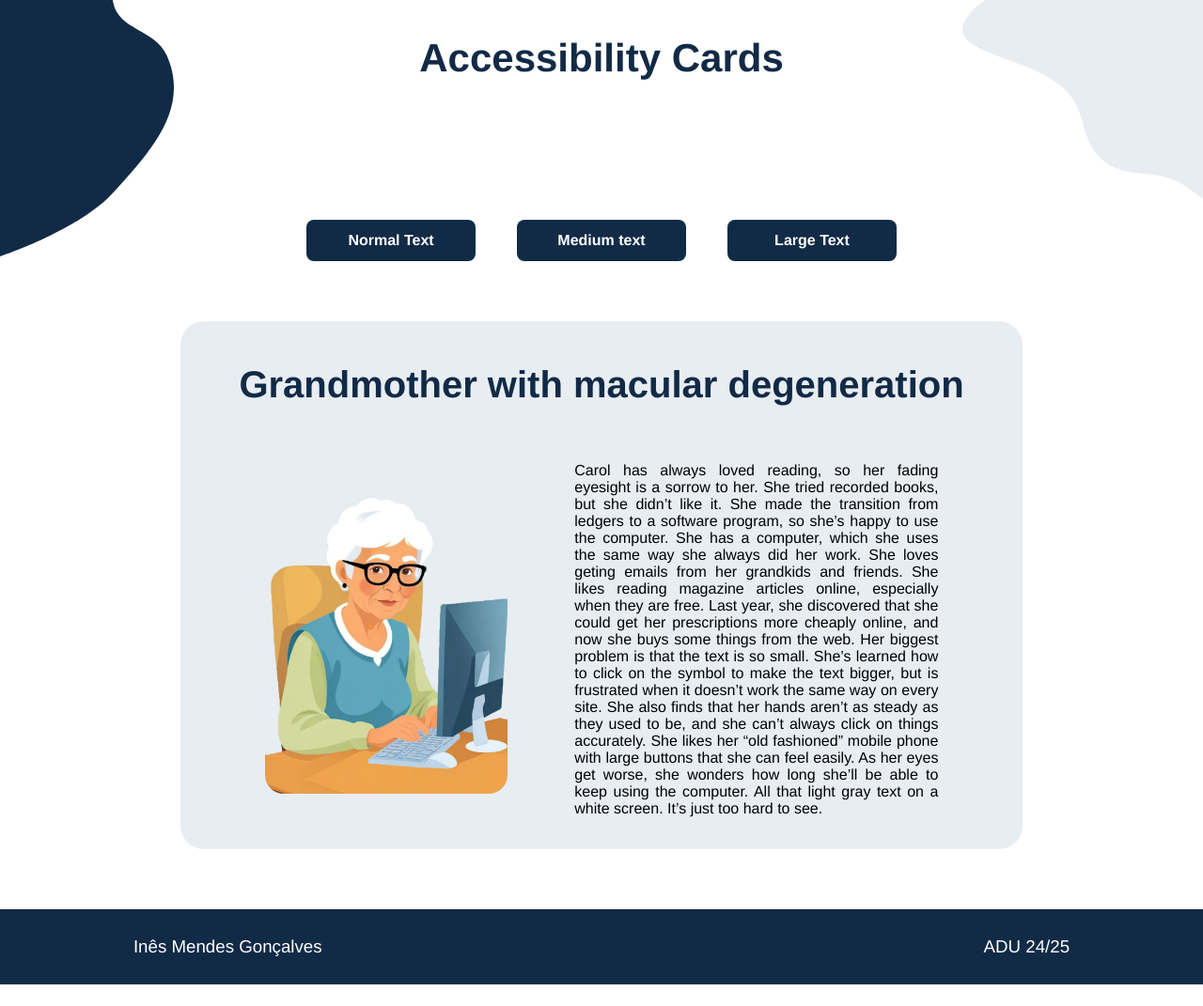
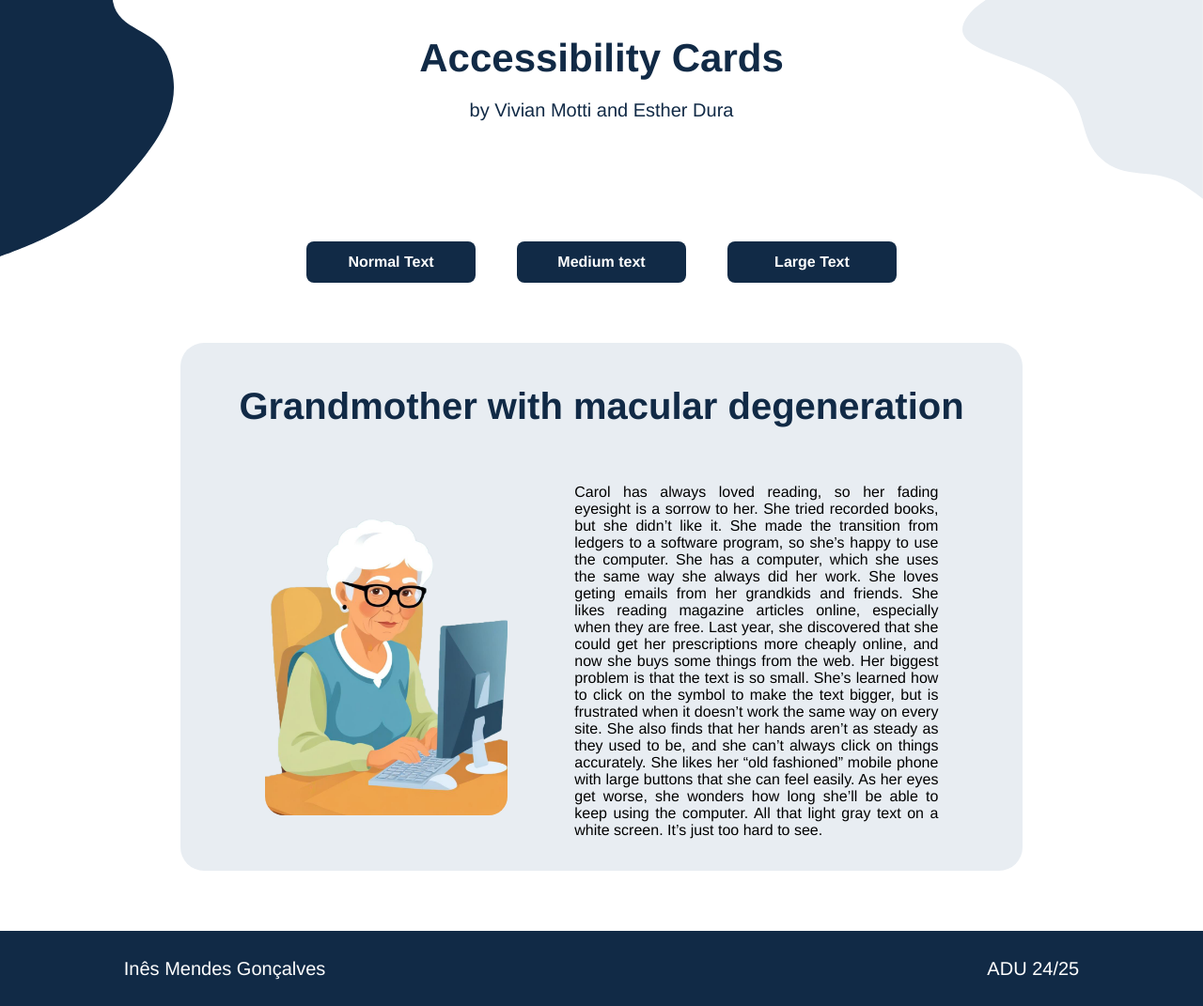
Before and after one commit to inesmg0/AcessibilidadeIA1.io, a plain HTML site: page index.html in a window 1280 px wide. Shown: the part 45-1116 px from the top of the page at 94% size. Before the commit the page ends 1093 px from the top, so only its background shows below. Drawn offline with Linux system fonts and the light colour scheme.

Commit message:
ok agora vai

```diff
--- a/index.html
+++ b/index.html
@@ -11,14 +11,17 @@
     <div class="main-cont">
         <img src="Vector 2.svg" class="vetor1" alt="elementos decorativo 1">
         <img src="Vector 3.svg" class="vetor2" alt="elementos decorativo 2">
-        <a href="#conteudocard"><h1>Accessibility Cards</h1></a>
+        <a href="#conteudocard">
+            <h1>Accessibility Cards</h1>
+            <h2 class="title">by Vivian Motti and Esther Dura</h3>
+        </a>
         <div class="buttons">
             <button id="textR">Normal Text</button>
             <button id="textM">Medium text</button>
             <button id="textB">Large Text</button>
         </div>
         <div class="container" id="conteudocard">
-            <h2 class="title">Grandmother with macular degeneration</h1>
+            <h3 class="title">Grandmother with macular degeneration</h2>
             <div class="text">
                 <div class="image">
                     <img src="gradma.png" alt="imagem de uma senhora de mais idade no computador"/>
@@ -30,7 +33,7 @@
 </body>
 <script src="main.js"></script>
 <footer>
-    <h3>Inês Mendes Gonçalves</h3>
-    <h3>ADU 24/25</h3>
+    <p>Inês Mendes Gonçalves</p>
+    <p>ADU 24/25</p>
 </footer>
 </html>
--- a/main.css
+++ b/main.css
@@ -30,7 +30,7 @@ p{
     text-align: justify;
 }
 
-h2{
+h3{
     margin-top: 5%;
     margin-bottom: 5%;
     font-size: 40px;
@@ -51,6 +51,15 @@ h1{
     margin-bottom: 5%;
     font-family: Helvetica, sans-serif;
     font-size: 42px;
+}
+
+h2{
+    margin-top: 0;
+    margin-bottom: 0;
+    font-family: Helvetica, sans-serif;
+    font-weight: 200;
+    font-size: 20px;
+    text-align: center;
 }
 
 .text{
@@ -142,7 +151,12 @@ footer{
     gap: 55%;
 }
 
-footer h3{
-    font-weight: 400;
+footer p{
+    font-weight: 300;
     width: auto;
+    margin-top: 5%;
+    margin-bottom: 5%;
+    font-size: 20px;
+    font-family: Helvetica, sans-serif;
+    color: #fff;
 }
--- a/main.js
+++ b/main.js
@@ -30,7 +30,7 @@ buttonR.addEventListener("click", function(){
     document.querySelectorAll("p").forEach(paragraph => {
         paragraph.style.fontSize = "16px";
     });
-    document.querySelectorAll("h2").forEach(paragraph => {
+    document.querySelectorAll("h3").forEach(paragraph => {
         paragraph.style.fontSize = "40px";
     });
 });
```
